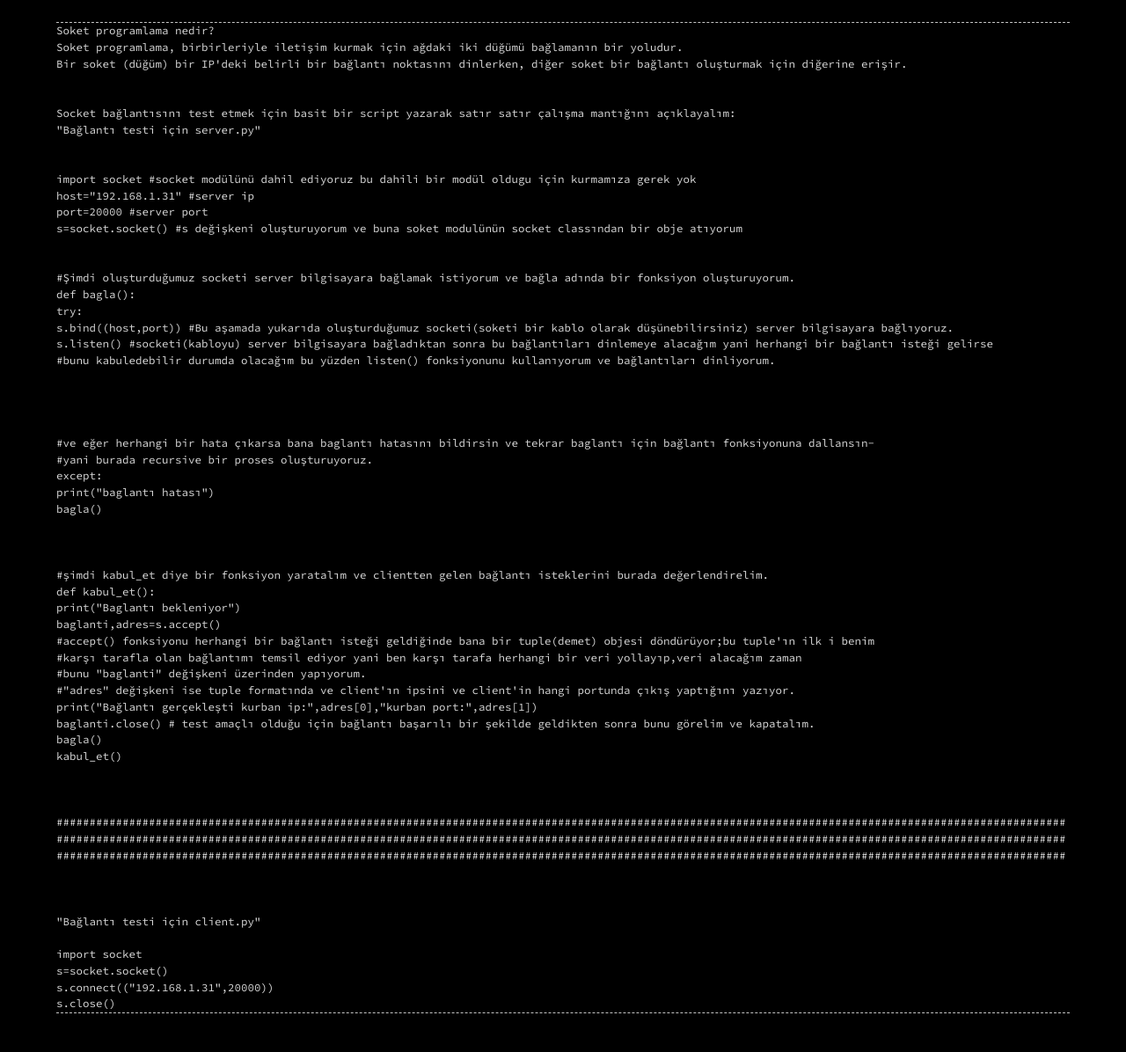
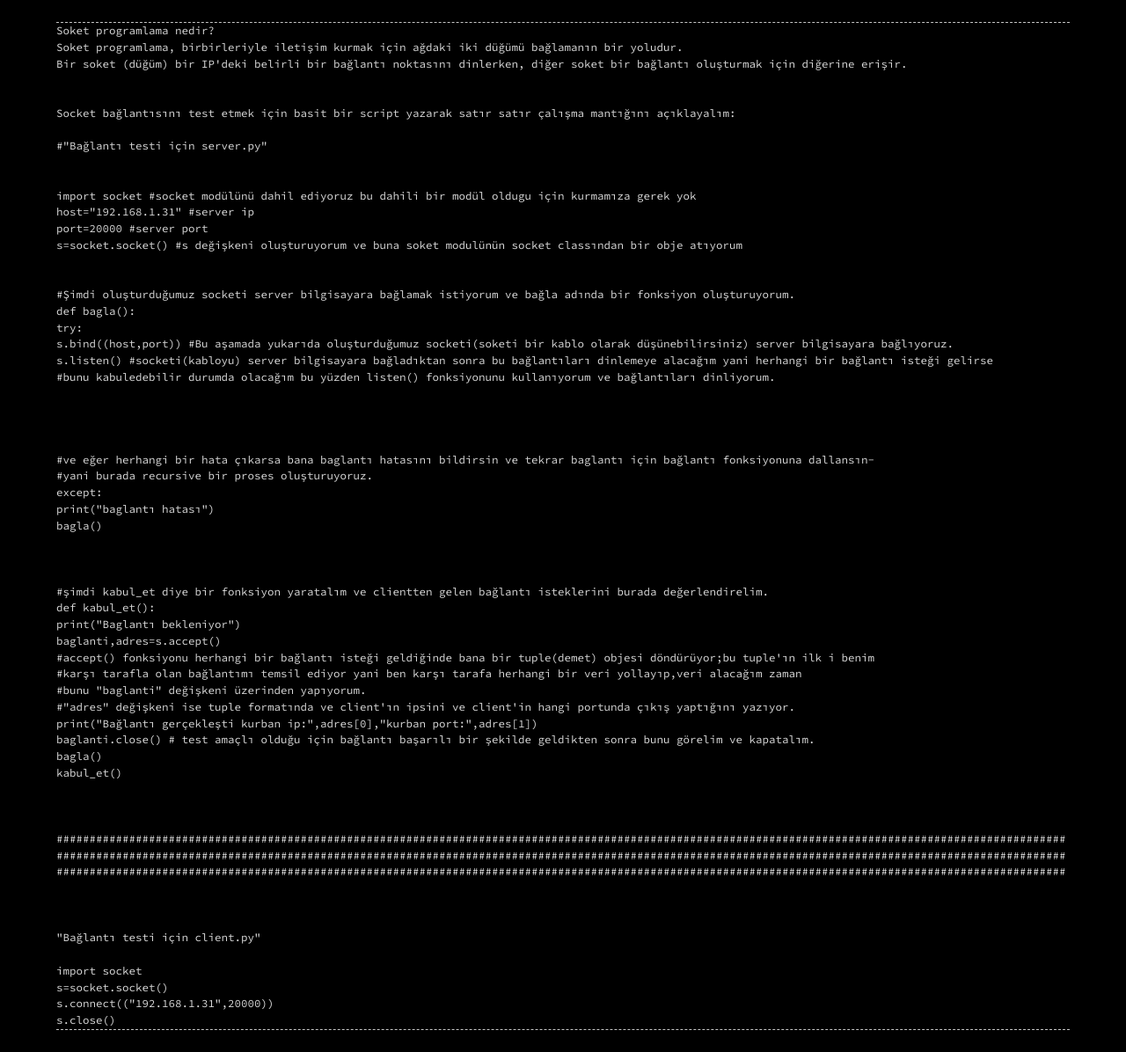
Before and after one commit to emredurmaz4/cosmosofcyberspace.github.io, a Jekyll site: the page trojan.html, which Jekyll copies as it is, in a window 1280 px wide. Shown: the whole page at 88% size. Built offline with Jekyll 4.4.1, drawn with Linux system fonts in a browser that asks for light colours.

```diff
--- a/trojan.html
+++ b/trojan.html
@@ -17,8 +17,9 @@ Bir soket (düğüm) bir IP'deki belirli bir bağlantı noktasını dinlerken, d
 </br></br>
 
 Socket bağlantısını test etmek için basit bir script yazarak satır satır çalışma mantığını açıklayalım:</br>
+</br>
 
-"Bağlantı testi için server.py"</br>
+#"Bağlantı testi için server.py"</br>
 </br></br>
 
 
```
